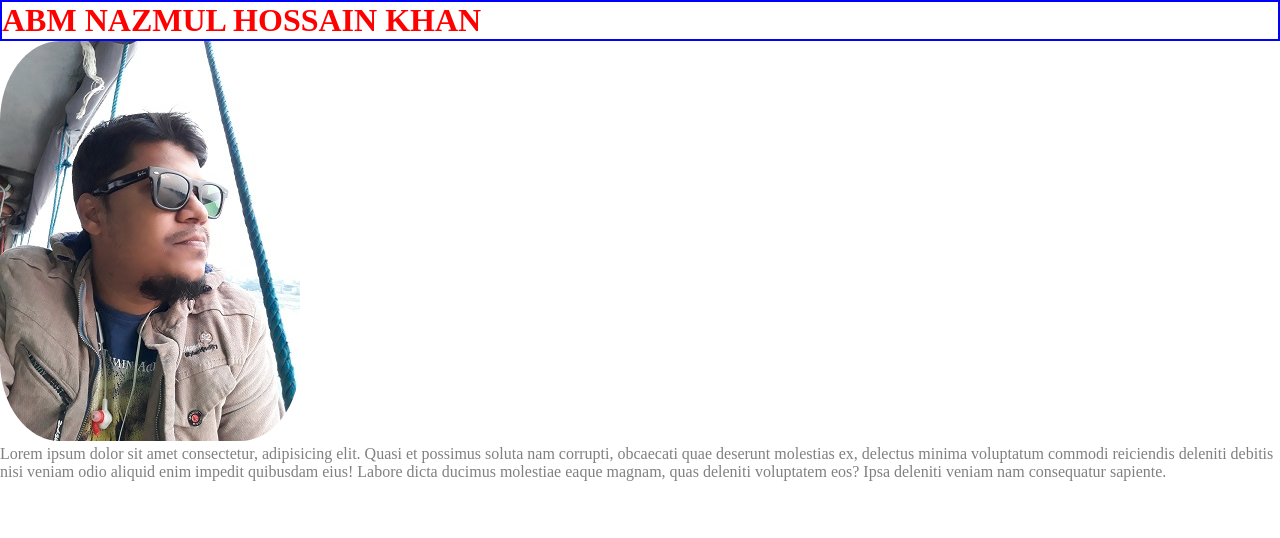
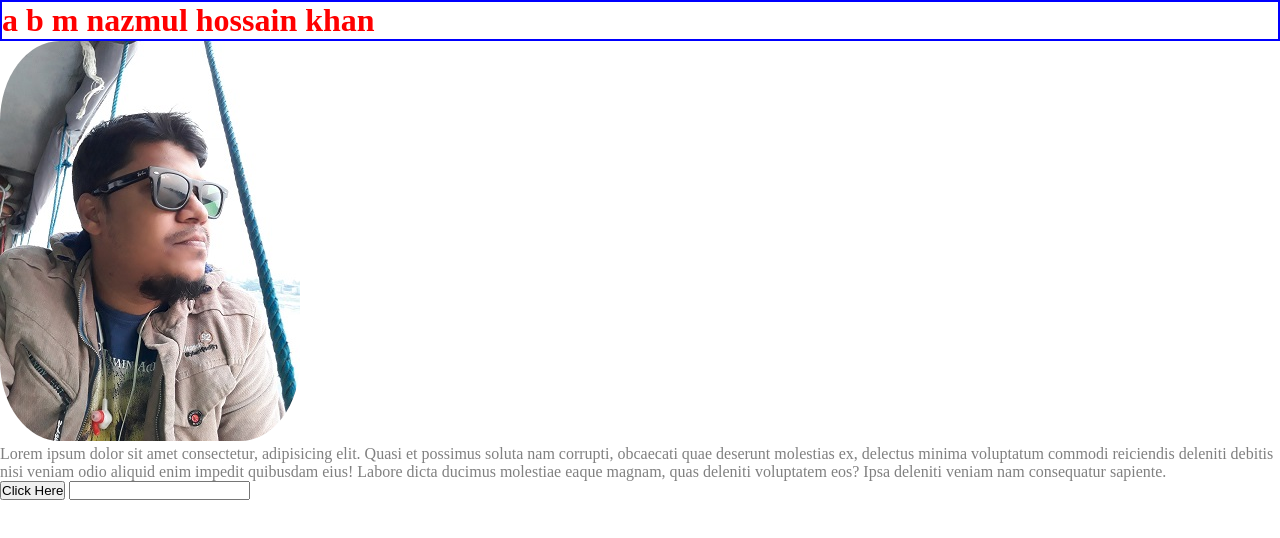
Before and after one commit to NazmulKhan-2009/gittu-prac, a plain HTML site: page index.html in a window 1280 px wide. Drawn offline with Linux system fonts and the light colour scheme.

Commit message:
btnadded

```diff
--- a/index.html
+++ b/index.html
@@ -7,9 +7,11 @@
   <link rel="stylesheet" href="style.css">
 </head>
 <body>
-  <h1>ABM NAZMUL HOSSAIN KHAN</h1>
+  <h1>A B M NAZMUL HOSSAIN KHAN</h1>
   <img src="img/1mb.jpg" alt="image">
   <p>Lorem ipsum dolor sit amet consectetur, adipisicing elit. Quasi et possimus soluta nam corrupti, obcaecati quae deserunt molestias ex, delectus minima voluptatum commodi reiciendis deleniti debitis nisi veniam odio aliquid enim impedit quibusdam eius! Labore dicta ducimus molestiae eaque magnam, quas deleniti voluptatem eos? Ipsa deleniti veniam nam consequatur sapiente.</p>
+  <button>Click Here</button>
+  <input type="text">
 
 </body>
 </html>
--- a/style.css
+++ b/style.css
@@ -6,6 +6,7 @@
 h1{
   color:red;
   border:2px solid blue;
+  text-transform: lowercase;
 }
 img{
   border-radius: 20%;
```
